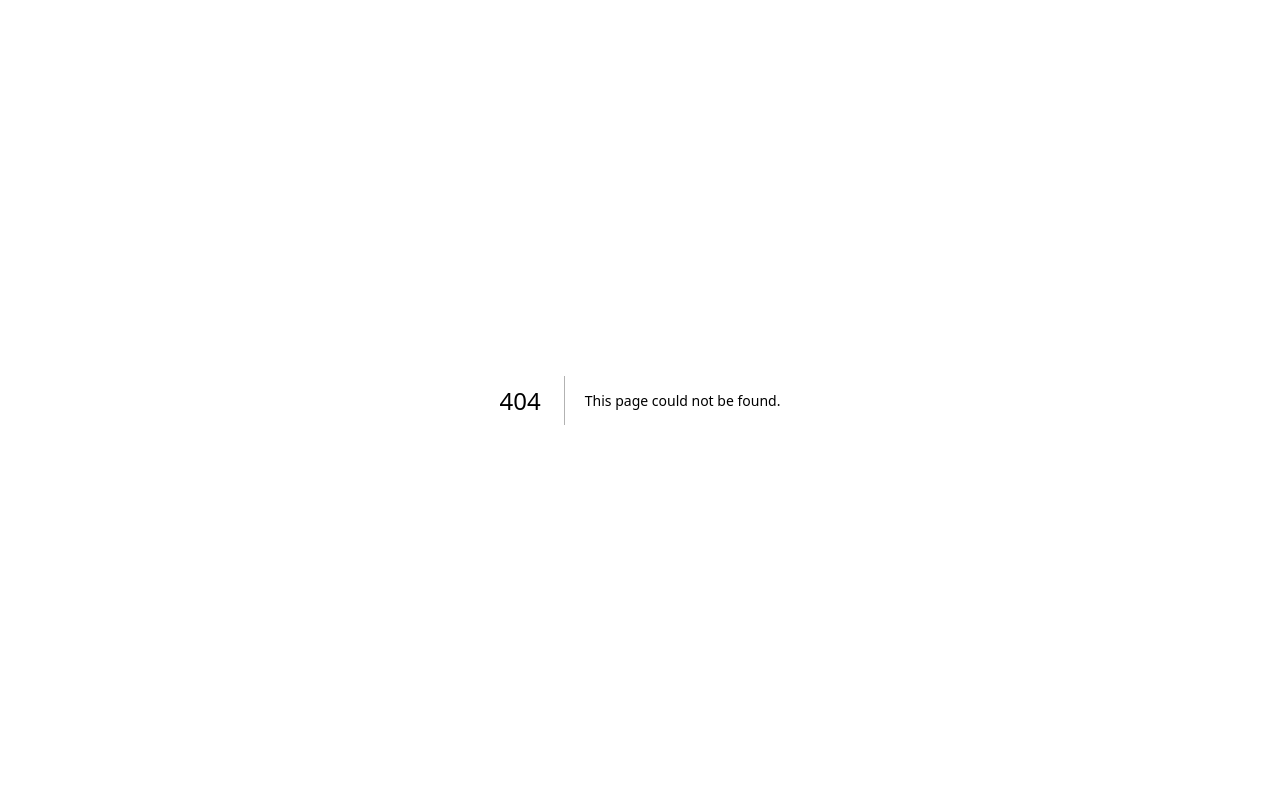
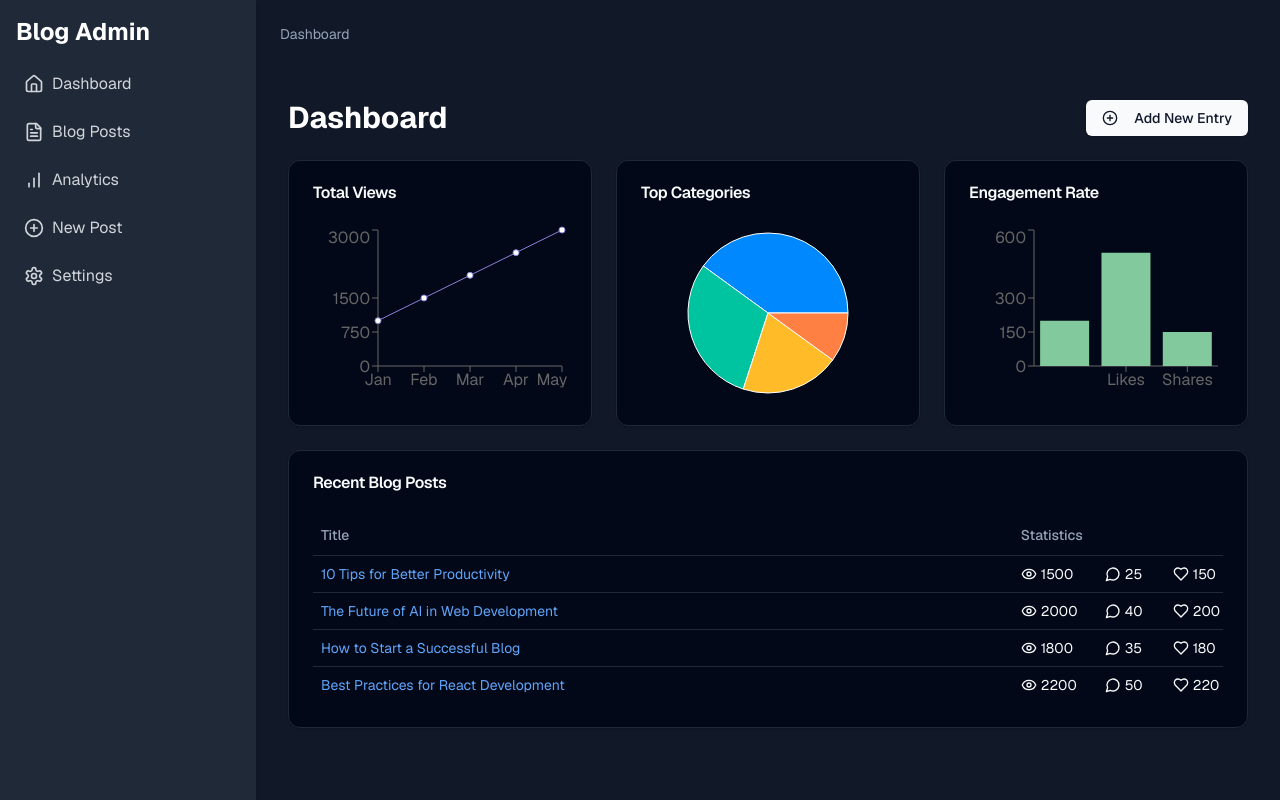
Before and after one commit to YOI-Admin/admin, a Next.js app: page /dashboard in a window 1280 px wide. Before the commit this address had no page. Built offline with nearby package versions, Linux system fonts and the light colour scheme.

Commit message:
feat: move v0 mockup into dashboard dir

```diff
--- a/src/app/analytics/page.tsx
+++ b/src/app/dashboard/analytics/page.tsx
@@ -9,8 +9,8 @@ export default function Analytics() {
       <div className="flex-1 flex flex-col overflow-hidden">
         <Breadcrumbs
           items={[
-            { label: "Dashboard", href: "/" },
-            { label: "Analytics", href: "/analytics" },
+            { label: "Dashboard", href: "/dashboard" },
+            { label: "Analytics", href: "/dashboard/analytics" },
           ]}
         />
         <div className="flex-1 p-8 overflow-auto">
--- a/src/app/new-post/page.tsx
+++ b/src/app/dashboard/blog-posts/page.tsx
@@ -1,21 +1,21 @@
 import { Sidebar } from "~/components/sidebar"
 import { Breadcrumbs } from "~/components/breadcrumbs"
-import { NewPostForm } from "~/components/new-post-form"
+import { BlogList } from "~/components/blog-list"
 
-export default function NewPost() {
+export default function BlogPosts() {
   return (
     <div className="flex h-screen bg-gray-900 text-white">
       <Sidebar />
       <div className="flex-1 flex flex-col overflow-hidden">
         <Breadcrumbs
           items={[
-            { label: "Dashboard", href: "/" },
-            { label: "New Post", href: "/new-post" },
+            { label: "Dashboard", href: "/dashboard" },
+            { label: "Blog Posts", href: "/dashboard/blog-posts" },
           ]}
         />
         <div className="flex-1 p-8 overflow-auto">
-          <h2 className="text-3xl font-bold mb-6">Create New Post</h2>
-          <NewPostForm />
+          <h2 className="text-3xl font-bold mb-6">Blog Posts</h2>
+          <BlogList />
         </div>
       </div>
     </div>
--- a/src/app/blog/[id]/page.tsx
+++ b/src/app/dashboard/blog/[id]/page.tsx
@@ -9,8 +9,8 @@ export default function BlogPostPage({ params }: { params: { id: string } }) {
       <div className="flex-1 flex flex-col overflow-hidden">
         <Breadcrumbs
           items={[
-            { label: "Dashboard", href: "/" },
-            { label: "Blog Post Analytics", href: `/blog/${params.id}` },
+            { label: "Dashboard", href: "/dashboard" },
+            { label: "Blog Post Analytics", href: `/dashboard/blog/${params.id}` },
           ]}
         />
         <BlogPostAnalytics id={params.id} />
--- a/src/app/blog-posts/page.tsx
+++ b/src/app/dashboard/new-post/page.tsx
@@ -1,21 +1,21 @@
 import { Sidebar } from "~/components/sidebar"
 import { Breadcrumbs } from "~/components/breadcrumbs"
-import { BlogList } from "~/components/blog-list"
+import { NewPostForm } from "~/components/new-post-form"
 
-export default function BlogPosts() {
+export default function NewPost() {
   return (
     <div className="flex h-screen bg-gray-900 text-white">
       <Sidebar />
       <div className="flex-1 flex flex-col overflow-hidden">
         <Breadcrumbs
           items={[
-            { label: "Dashboard", href: "/" },
-            { label: "Blog Posts", href: "/blog-posts" },
+            { label: "Dashboard", href: "/dashboard" },
+            { label: "New Post", href: "/dashboard/new-post" },
           ]}
         />
         <div className="flex-1 p-8 overflow-auto">
-          <h2 className="text-3xl font-bold mb-6">Blog Posts</h2>
-          <BlogList />
+          <h2 className="text-3xl font-bold mb-6">Create New Post</h2>
+          <NewPostForm />
         </div>
       </div>
     </div>
--- /dev/null
+++ b/src/app/dashboard/page.tsx
@@ -0,0 +1,15 @@
+import { Sidebar } from "~/components/sidebar"
+import { MainContent } from "~/components/main-content"
+import { Breadcrumbs } from "~/components/breadcrumbs"
+
+export default function Dashboard() {
+  return (
+    <div className="flex h-screen bg-gray-900 text-white">
+      <Sidebar />
+      <div className="flex-1 flex flex-col overflow-hidden">
+        <Breadcrumbs items={[{ label: "Dashboard", href: "/dashboard" }]} />
+        <MainContent />
+      </div>
+    </div>
+  )
+}
```
